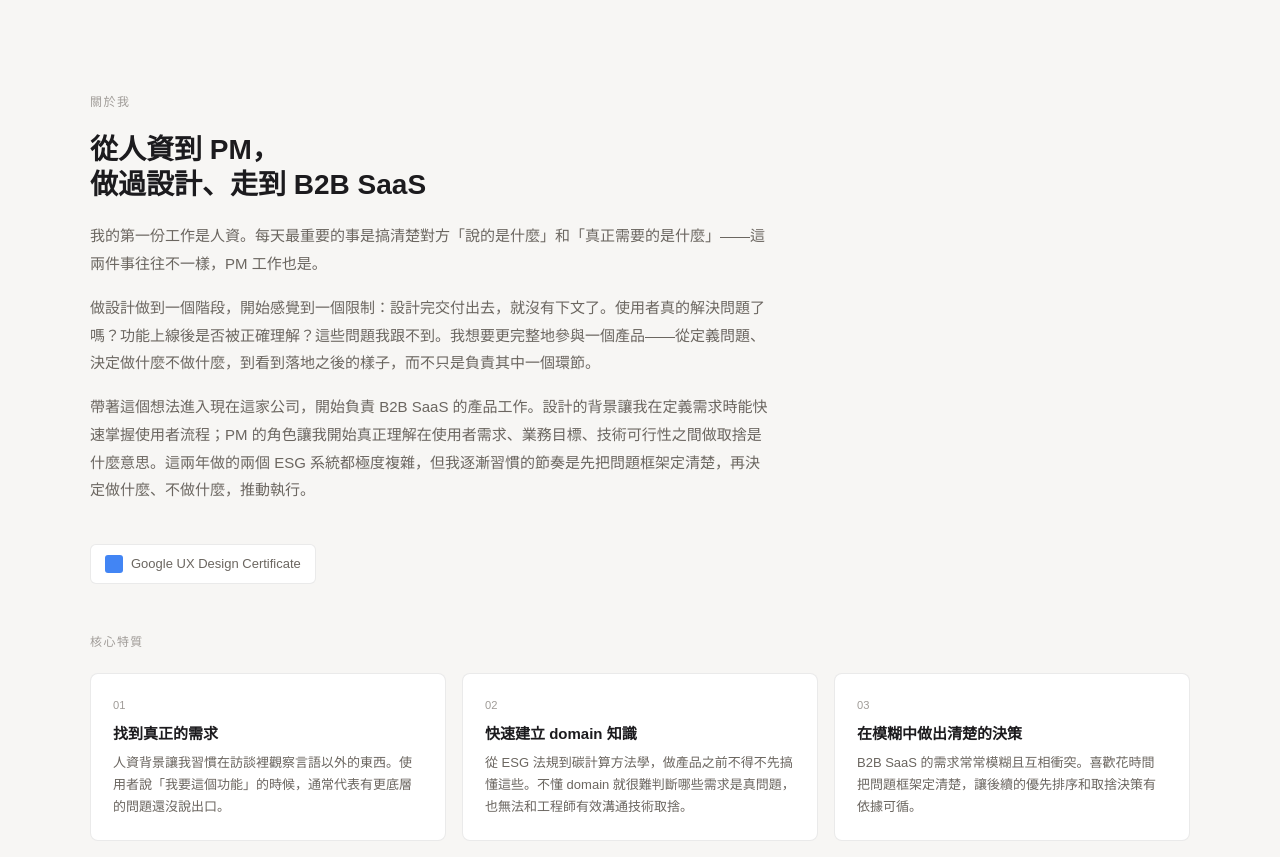
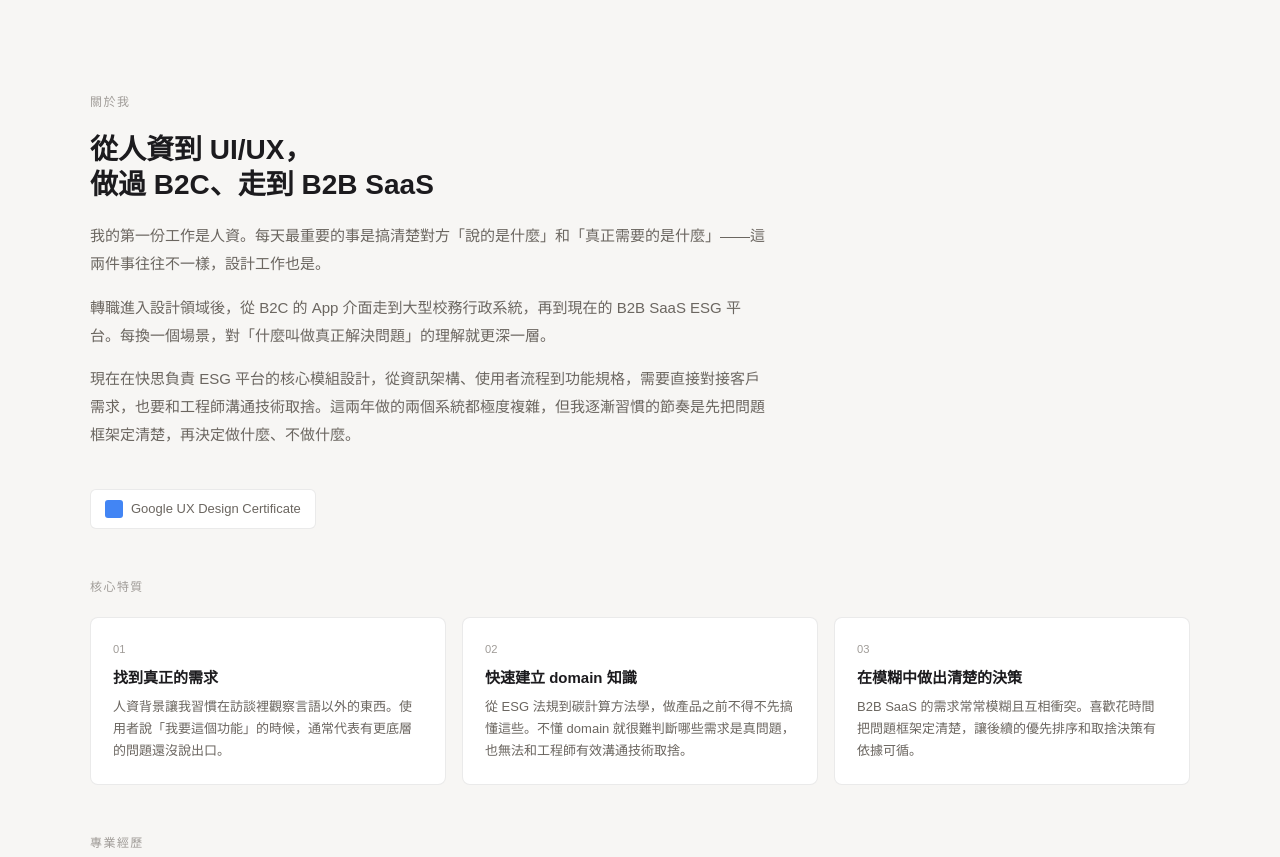
Before and after one commit to cgchung1227/portfolio, a plain HTML site: page index.html in a window 1280 px wide. Shown: the part 820-1677 px from the top of the page. Drawn offline with Linux system fonts and the light colour scheme.

Commit message:
Update About section from PM framing to UIUX career narrative
Co-Authored-By: Claude Sonnet 4.6 <noreply@anthropic.com>

```diff
--- a/index.html
+++ b/index.html
@@ -393,10 +393,10 @@ footer{padding:1.5rem 3rem;border-top:1px solid var(--border);display:flex;justi
     <div class="about-inner">
       <div>
         <p class="section-label">關於我</p>
-        <h2 class="about-title">從人資到 PM，<br>做過設計、走到 B2B SaaS</h2>
-        <p class="about-body">我的第一份工作是人資。每天最重要的事是搞清楚對方「說的是什麼」和「真正需要的是什麼」——這兩件事往往不一樣，PM 工作也是。</p>
-        <p class="about-body">做設計做到一個階段，開始感覺到一個限制：設計完交付出去，就沒有下文了。使用者真的解決問題了嗎？功能上線後是否被正確理解？這些問題我跟不到。我想要更完整地參與一個產品——從定義問題、決定做什麼不做什麼，到看到落地之後的樣子，而不只是負責其中一個環節。</p>
-        <p class="about-body">帶著這個想法進入現在這家公司，開始負責 B2B SaaS 的產品工作。設計的背景讓我在定義需求時能快速掌握使用者流程；PM 的角色讓我開始真正理解在使用者需求、業務目標、技術可行性之間做取捨是什麼意思。這兩年做的兩個 ESG 系統都極度複雜，但我逐漸習慣的節奏是先把問題框架定清楚，再決定做什麼、不做什麼，推動執行。</p>
+        <h2 class="about-title">從人資到 UI/UX，<br>做過 B2C、走到 B2B SaaS</h2>
+        <p class="about-body">我的第一份工作是人資。每天最重要的事是搞清楚對方「說的是什麼」和「真正需要的是什麼」——這兩件事往往不一樣，設計工作也是。</p>
+        <p class="about-body">轉職進入設計領域後，從 B2C 的 App 介面走到大型校務行政系統，再到現在的 B2B SaaS ESG 平台。每換一個場景，對「什麼叫做真正解決問題」的理解就更深一層。</p>
+        <p class="about-body">現在在快思負責 ESG 平台的核心模組設計，從資訊架構、使用者流程到功能規格，需要直接對接客戶需求，也要和工程師溝通技術取捨。這兩年做的兩個系統都極度複雜，但我逐漸習慣的節奏是先把問題框架定清楚，再決定做什麼、不做什麼。</p>
         <div class="cert-badge"><div class="cert-icon"></div>Google UX Design Certificate</div>
       </div>
       <div>
```
